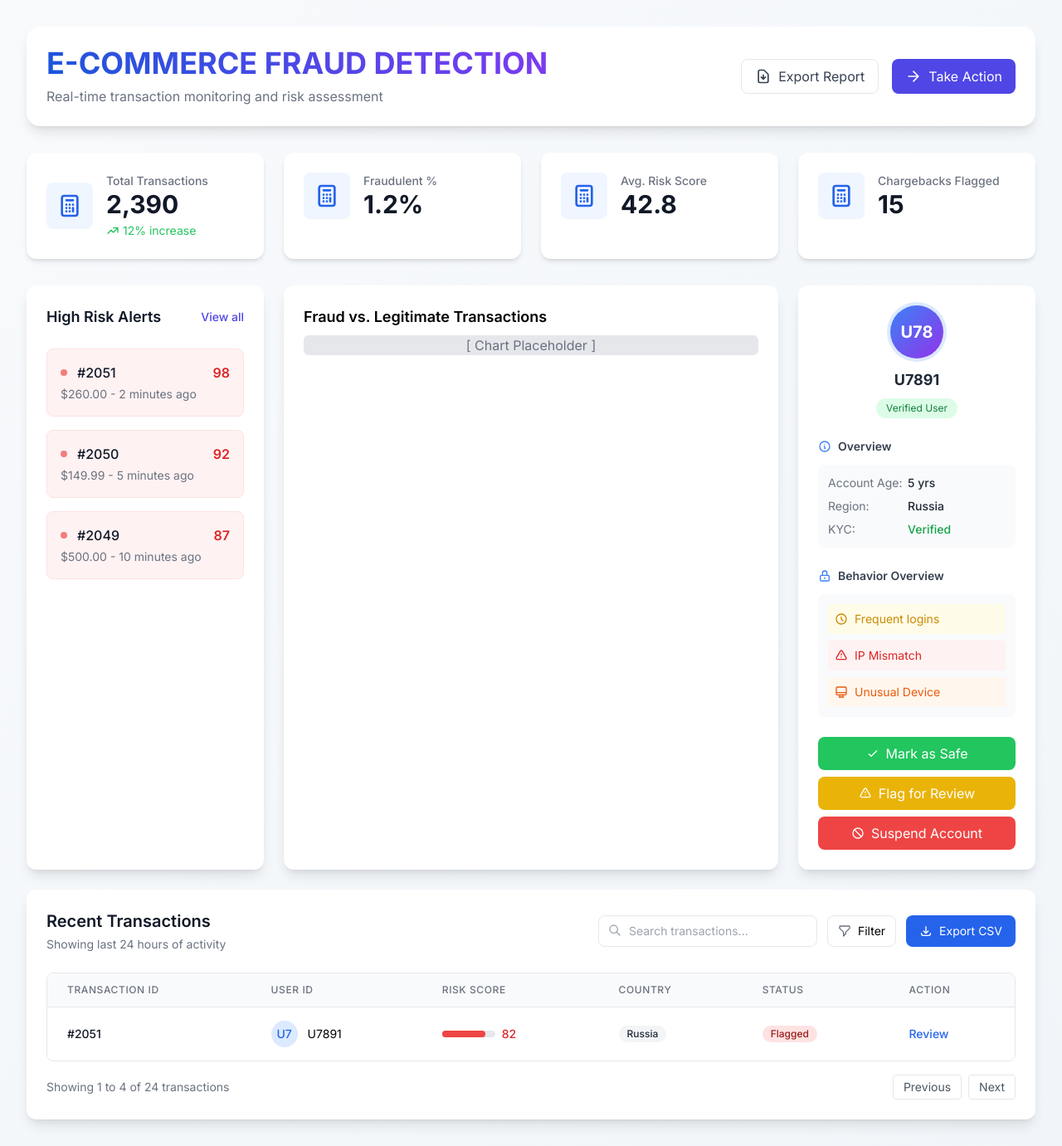
After one commit to ombhojane/levelup, a Django app: template bankapp/branches/templates/ecom_dashboard.html in a window 1280 px wide. The commit adds this page. Shown: the whole page at 83% size. Run offline with Django 5.2, Linux system fonts and the light colour scheme; the template is opened without the code that fills it, so the values that code supplies are empty; parts of the project's set-up code (start-up, migrations or seed data) failed here and were passed over; some libraries are stand-ins or nearby versions.

Commit message:
e_comm dashboard

```diff
--- a/bankapp/bankapp/urls.py
+++ b/bankapp/bankapp/urls.py
@@ -23,7 +23,7 @@ from branches.views import (
     reports, mail, crm, compliance_dashboard, customer_experience,
     get_subcategories, get_segmentation_data, customers_page,
     logout_view, transactions, transaction_chat, risk_assessment_api,  # Add risk_assessment_api import
-    insider_threat_logs_api,chat_bot  # Import the insider threat logs API
+    insider_threat_logs_api,chat_bot,ecom_dashboard # Import the insider threat logs API
 )
 
 urlpatterns = [
@@ -38,6 +38,7 @@ urlpatterns = [
     path('pattern_analysis/', pattern_analysis, name='pattern_analysis'),  # Add URL pattern for pattern analysis
     path('insider_threat/', insider_threat, name='insider_threat'),  # Add URL pattern for insider threat
     path('chatbot/', chat_bot, name='chatbot'),  # Add URL pattern for chatbot
+    path('ecom_dashboard/', ecom_dashboard , name='ecom_dashboard'),  # Add URL pattern for e-commerce dashboard
     path('reports/', reports, name='reports'),  # Add URL pattern for reports
     path('mail/', mail, name='mail'),  # Add URL pattern for mail
     path('crm/', crm, name='crm'),  # Add URL pattern for CRM
--- a/bankapp/branches/templates/branch_login.html
+++ b/bankapp/branches/templates/branch_login.html
@@ -67,7 +67,7 @@
                     <svg class="w-5 h-5" fill="none" stroke="currentColor" viewBox="0 0 24 24">
                         <path stroke-linecap="round" stroke-linejoin="round" stroke-width="2" d="M16 7a4 4 0 11-8 0 4 4 0 018 0zM12 14a7 7 0 00-7 7h14a7 7 0 00-7-7z"/>
                     </svg>
-                    Core Banking Solution
+                    E-Commerce Dashboard
                 </button>
                 <button id="complianceLoginBtn"
                         class="w-full bg-gray-900 text-white py-3 rounded-lg hover:bg-gray-800 transition duration-200 flex items-center justify-center gap-2">
@@ -86,7 +86,7 @@
     <div id="employeeLoginModal" class="hidden fixed inset-0 bg-gray-900 bg-opacity-50 backdrop-blur-sm overflow-y-auto h-full w-full z-50">
         <div class="relative top-20 mx-auto p-6 border w-96 shadow-xl rounded-lg bg-white">
             <div class="flex justify-between items-center mb-4">
-                <h3 class="text-lg font-semibold">Core Banking Solution</h3>
+                <h3 class="text-lg font-semibold">E-Commerce Dashboard</h3>
                 <button id="closeEmployeeModal" class="text-gray-400 hover:text-gray-600">&times;</button>
             </div>
             <form method="POST" action="{% url 'employee_login' %}" class="space-y-4">
--- a/bankapp/branches/templates/compliance_dashboard.html
+++ b/bankapp/branches/templates/compliance_dashboard.html
@@ -113,7 +113,7 @@
         </div>
         {% endif %}
 
-        <div class="max-w-6xl mx-auto bg-white p-6 rounded-lg shadow-lg border border-gray-200">
+        <div class="max-w-f mx-auto bg-white p-6 rounded-lg shadow-lg border border-gray-200">
             <!-- Header with Enhanced Filters -->
             <div class="flex justify-between items-center border-b border-gray-200 pb-4">
                 <div class="flex items-center gap-3">
--- /dev/null
+++ b/bankapp/branches/templates/ecom_dashboard.html
@@ -0,0 +1,370 @@
+
+<html lang="en">
+  <head>
+    <meta charset="UTF-8" />
+    <meta name="viewport" content="width=device-width, initial-scale=1.0" />
+    <title>E-Commerce Dashboard</title>
+    <script src="https://cdn.tailwindcss.com"></script>
+    <link href="https://fonts.googleapis.com/css2?family=Inter:wght@400;500;600;700&display=swap" rel="stylesheet" />
+    <style>
+      body {
+        font-family: 'Inter', sans-serif;
+        background: linear-gradient(to bottom right, #f8fafc, #f1f5f9);
+      }
+      .stat-card {
+        transition: all 0.3s ease;
+      }
+      .stat-card:hover {
+        transform: translateY(-4px);
+        box-shadow: 0 12px 24px -8px rgba(0,0,0,0.1);
+      }
+      .gradient-text {
+        background: linear-gradient(45deg, #1a56db, #7e3af2);
+        -webkit-background-clip: text;
+        -webkit-text-fill-color: transparent;
+      }
+      .table-row {
+        transition: background-color 0.2s;
+      }
+      .table-row:hover {
+        background-color: #f8fafc;
+      }
+    </style>
+  </head>
+  <body class="min-h-screen p-8">
+    <div class="max-w-8xl mx-auto space-y-8">
+      <!-- Enhanced Header -->
+      <div class="flex justify-between items-center bg-white rounded-2xl p-6 shadow-lg">
+        <div>
+          <h1 class="text-4xl font-bold gradient-text mb-2">
+            E-COMMERCE FRAUD DETECTION
+          </h1>
+          <p class="text-gray-500">Real-time transaction monitoring and risk assessment</p>
+        </div>
+        <div class="flex gap-4">
+          <button class="px-4 py-2 bg-white border border-gray-200 rounded-lg hover:bg-gray-50 text-gray-700 flex items-center gap-2 transition-colors">
+            <svg class="w-5 h-5" fill="none" stroke="currentColor" viewBox="0 0 24 24">
+              <path stroke-linecap="round" stroke-linejoin="round" stroke-width="2" d="M12 10v6m0 0l-3-3m3 3l3-3m2 8H7a2 2 0 01-2-2V5a2 2 0 012-2h5.586a1 1 0 01.707.293l5.414 5.414a1 1 0 01.293.707V19a2 2 0 01-2 2z"/>
+            </svg>
+            Export Report
+          </button>
+          <button class="px-4 py-2 bg-indigo-600 text-white rounded-lg hover:bg-indigo-700 flex items-center gap-2 transition-colors">
+            <svg class="w-5 h-5" fill="none" stroke="currentColor" viewBox="0 0 24 24">
+              <path stroke-linecap="round" stroke-linejoin="round" stroke-width="2" d="M5 12h14M12 5l7 7-7 7"/>
+            </svg>
+            Take Action
+          </button>
+        </div>
+      </div>
+
+      <!-- Stats Grid -->
+      <div class="grid grid-cols-4 gap-6">
+        <div class="stat-card bg-white rounded-xl p-6 shadow-md">
+          <div class="flex items-center gap-4">
+            <div class="p-3 bg-blue-50 rounded-lg">
+              <svg class="w-8 h-8 text-blue-600" fill="none" stroke="currentColor" viewBox="0 0 24 24">
+                <path stroke-linecap="round" stroke-linejoin="round" stroke-width="2" d="M9 7h6m0 10v-3m-3 3h.01M9 17h.01M9 14h.01M12 14h.01M15 11h.01M12 11h.01M9 11h.01M7 21h10a2 2 0 002-2V5a2 2 0 00-2-2H7a2 2 0 00-2 2v14a2 2 0 002 2z"/>
+              </svg>
+            </div>
+            <div>
+              <p class="text-sm font-medium text-gray-500">Total Transactions</p>
+              <h2 class="text-3xl font-bold text-gray-900">2,390</h2>
+              <p class="text-sm text-green-500 mt-1 flex items-center gap-1">
+                <svg class="w-4 h-4" fill="none" stroke="currentColor" viewBox="0 0 24 24">
+                  <path stroke-linecap="round" stroke-linejoin="round" stroke-width="2" d="M13 7h8m0 0v8m0-8l-8 8-4-4-6 6"/>
+                </svg>
+                12% increase
+              </p>
+            </div>
+          </div>
+        </div>
+
+        <div class="stat-card bg-white rounded-xl p-6 shadow-md">
+          <div class="flex items-center gap-4">
+            <div class="p-3 bg-blue-50 rounded-lg">
+              <svg class="w-8 h-8 text-blue-600" fill="none" stroke="currentColor" viewBox="0 0 24 24">
+                <path stroke-linecap="round" stroke-linejoin="round" stroke-width="2" d="M9 7h6m0 10v-3m-3 3h.01M9 17h.01M9 14h.01M12 14h.01M15 11h.01M12 11h.01M9 11h.01M7 21h10a2 2 0 002-2V5a2 2 0 00-2-2H7a2 2 0 00-2 2v14a2 2 0 002 2z"/>
+              </svg>
+            </div>
+            <div>
+              <p class="text-sm font-medium text-gray-500">Fraudulent %</p>
+              <h2 class="text-3xl font-bold text-gray-900">1.2%</h2>
+            </div>
+          </div>
+        </div>
+
+        <div class="stat-card bg-white rounded-xl p-6 shadow-md">
+          <div class="flex items-center gap-4">
+            <div class="p-3 bg-blue-50 rounded-lg">
+              <svg class="w-8 h-8 text-blue-600" fill="none" stroke="currentColor" viewBox="0 0 24 24">
+                <path stroke-linecap="round" stroke-linejoin="round" stroke-width="2" d="M9 7h6m0 10v-3m-3 3h.01M9 17h.01M9 14h.01M12 14h.01M15 11h.01M12 11h.01M9 11h.01M7 21h10a2 2 0 002-2V5a2 2 0 00-2-2H7a2 2 0 00-2 2v14a2 2 0 002 2z"/>
+              </svg>
+            </div>
+            <div>
+              <p class="text-sm font-medium text-gray-500">Avg. Risk Score</p>
+              <h2 class="text-3xl font-bold text-gray-900">42.8</h2>
+            </div>
+          </div>
+        </div>
+
+        <div class="stat-card bg-white rounded-xl p-6 shadow-md">
+          <div class="flex items-center gap-4">
+            <div class="p-3 bg-blue-50 rounded-lg">
+              <svg class="w-8 h-8 text-blue-600" fill="none" stroke="currentColor" viewBox="0 0 24 24">
+                <path stroke-linecap="round" stroke-linejoin="round" stroke-width="2" d="M9 7h6m0 10v-3m-3 3h.01M9 17h.01M9 14h.01M12 14h.01M15 11h.01M12 11h.01M9 11h.01M7 21h10a2 2 0 002-2V5a2 2 0 00-2-2H7a2 2 0 00-2 2v14a2 2 0 002 2z"/>
+              </svg>
+            </div>
+            <div>
+              <p class="text-sm font-medium text-gray-500">Chargebacks Flagged</p>
+              <h2 class="text-3xl font-bold text-gray-900">15</h2>
+            </div>
+          </div>
+        </div>
+      </div>
+
+      <!-- Main Content Grid -->
+      <div class="grid grid-cols-12 gap-6">
+        <!-- Fraud Alerts Panel -->
+        <div class="col-span-3 bg-white rounded-xl p-6 shadow-lg">
+          <div class="flex justify-between items-center mb-6">
+            <h3 class="font-semibold text-lg text-gray-900">High Risk Alerts</h3>
+            <button class="text-indigo-600 hover:text-indigo-700 text-sm font-medium transition-colors">
+              View all
+            </button>
+          </div>
+          <div class="space-y-4">
+            <div class="p-4 bg-red-50 rounded-lg border border-red-100">
+              <div class="flex justify-between items-center">
+                <div class="flex items-center gap-3">
+                  <div class="w-2 h-2 bg-red-500 rounded-full animate-pulse"></div>
+                  <span class="font-medium text-gray-900">#2051</span>
+                </div>
+                <span class="text-red-600 font-semibold">98</span>
+              </div>
+              <p class="text-sm text-gray-500 mt-1">$260.00 - 2 minutes ago</p>
+            </div>
+            <div class="p-4 bg-red-50 rounded-lg border border-red-100">
+              <div class="flex justify-between items-center">
+                <div class="flex items-center gap-3">
+                  <div class="w-2 h-2 bg-red-500 rounded-full animate-pulse"></div>
+                  <span class="font-medium text-gray-900">#2050</span>
+                </div>
+                <span class="text-red-600 font-semibold">92</span>
+              </div>
+              <p class="text-sm text-gray-500 mt-1">$149.99 - 5 minutes ago</p>
+            </div>
+            <div class="p-4 bg-red-50 rounded-lg border border-red-100">
+              <div class="flex justify-between items-center">
+                <div class="flex items-center gap-3">
+                  <div class="w-2 h-2 bg-red-500 rounded-full animate-pulse"></div>
+                  <span class="font-medium text-gray-900">#2049</span>
+                </div>
+                <span class="text-red-600 font-semibold">87</span>
+              </div>
+              <p class="text-sm text-gray-500 mt-1">$500.00 - 10 minutes ago</p>
+            </div>
+          </div>
+        </div>
+
+        <!-- Main Chart Area -->
+        <div class="col-span-6 bg-white rounded-xl p-6 shadow-lg">
+          <h3 class="font-semibold text-lg mb-2">Fraud vs. Legitimate Transactions</h3>
+          <div class="flex-1 bg-gray-200 rounded-md flex items-center justify-center">
+            <span class="text-gray-500">[ Chart Placeholder ]</span>
+          </div>
+        </div>
+
+        <!-- User Profile Section -->
+        <div class="col-span-3 bg-white rounded-xl p-6 shadow-lg hover:shadow-xl transition-shadow duration-300">
+          <div class="flex flex-col items-center">
+            <div class="w-16 h-16 rounded-full bg-gradient-to-br from-blue-500 to-purple-600 flex items-center justify-center text-white text-xl font-bold mb-3 ring-4 ring-blue-100">
+              U78
+            </div>
+            <h4 class="font-bold text-lg text-gray-800">U7891</h4>
+            <span class="px-3 py-1 bg-green-100 text-green-700 text-xs rounded-full mt-2">Verified User</span>
+          </div>
+          <div class="mt-6">
+            <h5 class="font-semibold text-sm mb-3 text-gray-700 flex items-center">
+              <svg class="w-4 h-4 mr-2 text-blue-500" fill="none" stroke="currentColor" viewBox="0 0 24 24">
+                <path stroke-linecap="round" stroke-linejoin="round" stroke-width="2" d="M13 16h-1v-4h-1m1-4h.01M21 12a9 9 0 11-18 0 9 9 0 0118 0z"/>
+              </svg>
+              Overview
+            </h5>
+            <ul class="text-sm text-gray-600 space-y-2 bg-gray-50 p-3 rounded-lg">
+              <li class="flex items-center">
+                <span class="w-24 text-gray-500">Account Age:</span>
+                <span class="font-medium text-gray-800">5 yrs</span>
+              </li>
+              <li class="flex items-center">
+                <span class="w-24 text-gray-500">Region:</span>
+                <span class="font-medium text-gray-800">Russia</span>
+              </li>
+              <li class="flex items-center">
+                <span class="w-24 text-gray-500">KYC:</span>
+                <span class="font-medium text-green-600">Verified</span>
+              </li>
+            </ul>
+            <h5 class="font-semibold text-sm mt-6 mb-3 text-gray-700 flex items-center">
+              <svg class="w-4 h-4 mr-2 text-blue-500" fill="none" stroke="currentColor" viewBox="0 0 24 24">
+                <path stroke-linecap="round" stroke-linejoin="round" stroke-width="2" d="M12 15v2m-6 4h12a2 2 0 002-2v-6a2 2 0 00-2-2H6a2 2 0 00-2 2v6a2 2 0 002 2zm10-10V7a4 4 0 00-8 0v4h8z"/>
+              </svg>
+              Behavior Overview
+            </h5>
+            <ul class="text-sm space-y-2 bg-gray-50 p-3 rounded-lg">
+              <li class="flex items-center text-yellow-600 bg-yellow-50 p-2 rounded">
+                <svg class="w-4 h-4 mr-2" fill="none" stroke="currentColor" viewBox="0 0 24 24">
+                  <path stroke-linecap="round" stroke-linejoin="round" stroke-width="2" d="M12 8v4l3 3m6-3a9 9 0 11-18 0 9 9 0 0118 0z"/>
+                </svg>
+                Frequent logins
+              </li>
+              <li class="flex items-center text-red-600 bg-red-50 p-2 rounded">
+                <svg class="w-4 h-4 mr-2" fill="none" stroke="currentColor" viewBox="0 0 24 24">
+                  <path stroke-linecap="round" stroke-linejoin="round" stroke-width="2" d="M12 9v2m0 4h.01m-6.938 4h13.856c1.54 0 2.502-1.667 1.732-3L13.732 4c-.77-1.333-2.694-1.333-3.464 0L3.34 16c-.77 1.333.192 3 1.732 3z"/>
+                </svg>
+                IP Mismatch
+              </li>
+              <li class="flex items-center text-orange-600 bg-orange-50 p-2 rounded">
+                <svg class="w-4 h-4 mr-2" fill="none" stroke="currentColor" viewBox="0 0 24 24">
+                  <path stroke-linecap="round" stroke-linejoin="round" stroke-width="2" d="M9.75 17L9 20l-1 1h8l-1-1-.75-3M3 13h18M5 17h14a2 2 0 002-2V5a2 2 0 00-2-2H5a2 2 0 00-2 2v10a2 2 0 002 2z"/>
+                </svg>
+                Unusual Device
+              </li>
+            </ul>
+          </div>
+          <div class="mt-6 flex flex-col gap-2">
+            <button class="bg-green-500 text-white rounded-lg py-2 px-4 hover:bg-green-600 transition-colors duration-200 flex items-center justify-center gap-2">
+              <svg class="w-4 h-4" fill="none" stroke="currentColor" viewBox="0 0 24 24">
+                <path stroke-linecap="round" stroke-linejoin="round" stroke-width="2" d="M5 13l4 4L19 7"/>
+              </svg>
+              Mark as Safe
+            </button>
+            <button class="bg-yellow-500 text-white rounded-lg py-2 px-4 hover:bg-yellow-600 transition-colors duration-200 flex items-center justify-center gap-2">
+              <svg class="w-4 h-4" fill="none" stroke="currentColor" viewBox="0 0 24 24">
+                <path stroke-linecap="round" stroke-linejoin="round" stroke-width="2" d="M12 9v2m0 4h.01m-6.938 4h13.856c1.54 0 2.502-1.667 1.732-3L13.732 4c-.77-1.333-2.694-1.333-3.464 0L3.34 16c-.77 1.333.192 3 1.732 3z"/>
+              </svg>
+              Flag for Review
+            </button>
+            <button class="bg-red-500 text-white rounded-lg py-2 px-4 hover:bg-red-600 transition-colors duration-200 flex items-center justify-center gap-2">
+              <svg class="w-4 h-4" fill="none" stroke="currentColor" viewBox="0 0 24 24">
+                <path stroke-linecap="round" stroke-linejoin="round" stroke-width="2" d="M18.364 18.364A9 9 0 005.636 5.636m12.728 12.728A9 9 0 015.636 5.636m12.728 12.728L5.636 5.636"/>
+              </svg>
+              Suspend Account
+            </button>
+          </div>
+        </div>
+
+        <!-- Transaction Tables -->
+        <div class="col-span-12 bg-white rounded-xl p-6 shadow-lg">
+          <!-- Enhanced Header Section -->
+          <div class="flex justify-between items-center mb-6">
+            <div>
+              <h3 class="font-semibold text-xl text-gray-900">Recent Transactions</h3>
+              <p class="text-sm text-gray-500 mt-1">Showing last 24 hours of activity</p>
+            </div>
+            <div class="flex gap-3">
+              <div class="relative">
+                <input type="text"
+                       placeholder="Search transactions..."
+                       class="pl-9 pr-4 py-2 text-sm border border-gray-200 rounded-lg focus:outline-none focus:ring-2 focus:ring-blue-500 focus:border-transparent">
+                <svg class="w-4 h-4 text-gray-400 absolute left-3 top-2.5" fill="none" stroke="currentColor" viewBox="0 0 24 24">
+                  <path stroke-linecap="round" stroke-linejoin="round" stroke-width="2" d="M21 21l-6-6m2-5a7 7 0 11-14 0 7 7 0 0114 0z"/>
+                </svg>
+              </div>
+              <button class="px-3 py-2 text-sm border border-gray-200 rounded-lg hover:bg-gray-50 transition-colors flex items-center gap-2 group">
+                <svg class="w-4 h-4 text-gray-500 group-hover:text-gray-700" fill="none" stroke="currentColor" viewBox="0 0 24 24">
+                  <path stroke-linecap="round" stroke-linejoin="round" stroke-width="2" d="M3 4a1 1 0 011-1h16a1 1 0 011 1v2.586a1 1 0 01-.293.707l-6.414 6.414a1 1 0 00-.293.707V17l-4 4v-6.586a1 1 0 00-.293-.707L3.293 7.293A1 1 0 013 6.586V4z"/>
+                </svg>
+                Filter
+              </button>
+              <button class="px-4 py-2 text-sm bg-blue-600 text-white rounded-lg hover:bg-blue-700 transition-colors flex items-center gap-2">
+                <svg class="w-4 h-4" fill="none" stroke="currentColor" viewBox="0 0 24 24">
+                  <path stroke-linecap="round" stroke-linejoin="round" stroke-width="2" d="M4 16v1a3 3 0 003 3h10a3 3 0 003-3v-1m-4-4l-4 4m0 0l-4-4m4 4V4"/>
+                </svg>
+                Export CSV
+              </button>
+            </div>
+          </div>
+
+          <!-- Enhanced Table -->
+          <div class="overflow-x-auto rounded-lg border border-gray-200">
+            <table class="w-full text-sm">
+              <thead>
+                <tr class="bg-gray-50 border-b border-gray-200">
+                  <th class="px-6 py-3 text-left text-xs font-medium text-gray-500 uppercase tracking-wider">Transaction ID</th>
+                  <th class="px-6 py-3 text-left text-xs font-medium text-gray-500 uppercase tracking-wider">User ID</th>
+                  <th class="px-6 py-3 text-left text-xs font-medium text-gray-500 uppercase tracking-wider">Risk Score</th>
+                  <th class="px-6 py-3 text-left text-xs font-medium text-gray-500 uppercase tracking-wider">Country</th>
+                  <th class="px-6 py-3 text-left text-xs font-medium text-gray-500 uppercase tracking-wider">Status</th>
+                  <th class="px-6 py-3 text-left text-xs font-medium text-gray-500 uppercase tracking-wider">Action</th>
+                </tr>
+              </thead>
+              <tbody class="bg-white divide-y divide-gray-200">
+                <tr class="hover:bg-gray-50 transition-colors">
+                  <td class="px-6 py-4 whitespace-nowrap font-medium text-gray-900">#2051</td>
+                  <td class="px-6 py-4 whitespace-nowrap">
+                    <div class="flex items-center">
+                      <div class="h-8 w-8 rounded-full bg-blue-100 text-blue-600 flex items-center justify-center font-medium mr-3">U7</div>
+                      <span>U7891</span>
+                    </div>
+                  </td>
+                  <td class="px-6 py-4 whitespace-nowrap">
+                    <div class="flex items-center">
+                      <div class="w-16 h-2 bg-gray-200 rounded-full mr-2">
+                        <div class="h-full bg-red-500 rounded-full" style="width: 82%"></div>
+                      </div>
+                      <span class="text-red-600 font-medium">82</span>
+                    </div>
+                  </td>
+                  <td class="px-6 py-4 whitespace-nowrap">
+                    <span class="inline-flex items-center px-2.5 py-0.5 rounded-full text-xs font-medium bg-gray-100 text-gray-800">
+                      Russia
+                    </span>
+                  </td>
+                  <td class="px-6 py-4 whitespace-nowrap">
+                    <span class="inline-flex items-center px-2.5 py-0.5 rounded-full text-xs font-medium bg-red-100 text-red-800">
+                      Flagged
+                    </span>
+                  </td>
+                  <td class="px-6 py-4 whitespace-nowrap">
+                    <button class="text-blue-600 hover:text-blue-800 font-medium">Review</button>
+                  </td>
+                </tr>
+                <!-- Repeat similar structure for other rows -->
+              </tbody>
+            </table>
+          </div>
+
+          <!-- Enhanced Pagination -->
+          <div class="flex items-center justify-between mt-4">
+            <div class="text-sm text-gray-500">
+              Showing 1 to 4 of 24 transactions
+            </div>
+            <div class="flex gap-2">
+              <button class="px-3 py-1 border border-gray-200 rounded text-sm text-gray-600 hover:bg-gray-50 disabled:opacity-50 disabled:cursor-not-allowed">
+                Previous
+              </button>
+              <button class="px-3 py-1 border border-gray-200 rounded text-sm text-gray-600 hover:bg-gray-50">
+                Next
+              </button>
+            </div>
+          </div>
+        </div>
+      </div>
+    </div>
+
+    <script>
+        document.addEventListener('DOMContentLoaded', function() {
+          // Notify parent frame that content is loaded
+          window.parent.postMessage('frameLoaded', '*');
+
+          const buttons = document.querySelectorAll('button');
+          buttons.forEach(button => {
+            button.addEventListener('click', (e) => {
+              e.preventDefault();
+            });
+          });
+        });
+      </script>
+
+  </body>
+</html>
--- a/bankapp/branches/urls.py
+++ b/bankapp/branches/urls.py
@@ -1,5 +1,7 @@
 from django.urls import path
 from . import views
+
+app_name = 'branches'  # Define the application namespace
 
 urlpatterns = [
     path('input/', views.branch_input, name='branch_input'),  # Branch input page
@@ -10,4 +12,7 @@ urlpatterns = [
     path('api/insider-threat/logs/', views.insider_threat_logs_api, name='insider_threat_logs_api'),  # Insider threat logs API
     path('api/transaction-chat/', views.transaction_chat, name='transaction_chat_api'),  # Transaction chat API endpoint
     path('chatbot/', views.chat_bot, name='chatbot'),  # Chatbot page
+    path('fraud-detection/', views.fraud_detection, name='fraud_detection'),
+    path('ecom-dashboard/', views.ecom_dashboard, name='ecom_dashboard'),  # Make sure this is present
+
 ]
--- a/bankapp/urls.py
+++ b/bankapp/urls.py
@@ -1,8 +1,9 @@
-from django.urls import path
+from django.urls import path, include
 from . import views
 
 urlpatterns = [
     path('compliance_dashboard/', views.compliance_dashboard, name='compliance_dashboard'),
     path('transactions/', views.transactions, name='transactions'),
     path('csv-data/', views.get_csv_data, name='get_csv_data'),
+    path('branches/', include('branches.urls', namespace='branches')),
 ]
```
Also changed, not shown: bankapp/branches/templates/dashboard.html (+36 -24 lines), bankapp/branches/views.py (+98 -3 lines).
